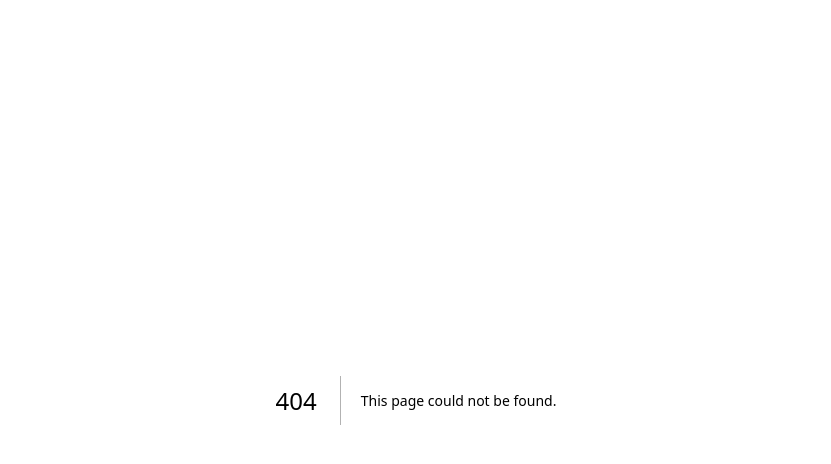
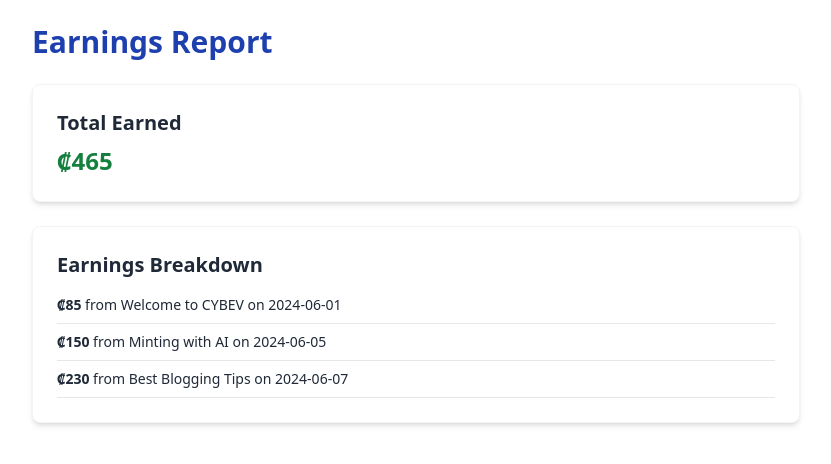
Before and after one commit to cybev1/cybev-frontend, a Next.js app: page /dashboard/earnings in a window 1280 px wide. Before the commit this address had no page. Shown: the top 464 px of the page, without its empty margins (224-1055 px from the left). Built offline with nearby package versions, Linux system fonts and the light colour scheme.

Commit message:
Add files via upload

```diff
--- /dev/null
+++ b/pages/dashboard/earnings.js
@@ -0,0 +1,36 @@
+import { useEffect, useState } from 'react';
+import Card from '../../components/ui/Card';
+
+export default function Earnings() {
+  const [earnings, setEarnings] = useState([
+    { title: 'Welcome to CYBEV', amount: 85, date: '2024-06-01' },
+    { title: 'Minting with AI', amount: 150, date: '2024-06-05' },
+    { title: 'Best Blogging Tips', amount: 230, date: '2024-06-07' }
+  ]);
+
+  const total = earnings.reduce((sum, e) => sum + e.amount, 0);
+
+  return (
+    <div className="min-h-screen p-6 bg-white text-gray-800">
+      <div className="max-w-3xl mx-auto space-y-6">
+        <h1 className="text-3xl font-bold text-blue-800">Earnings Report</h1>
+
+        <Card>
+          <h2 className="text-xl font-semibold mb-2">Total Earned</h2>
+          <p className="text-2xl font-bold text-green-700">₡{total.toLocaleString()}</p>
+        </Card>
+
+        <Card>
+          <h2 className="text-xl font-semibold mb-4">Earnings Breakdown</h2>
+          <ul className="space-y-2 text-sm">
+            {earnings.map((entry, i) => (
+              <li key={i} className="border-b pb-2">
+                <strong>₡{entry.amount}</strong> from <span className="font-medium">{entry.title}</span> on {entry.date}
+              </li>
+            ))}
+          </ul>
+        </Card>
+      </div>
+    </div>
+  );
+}
```
